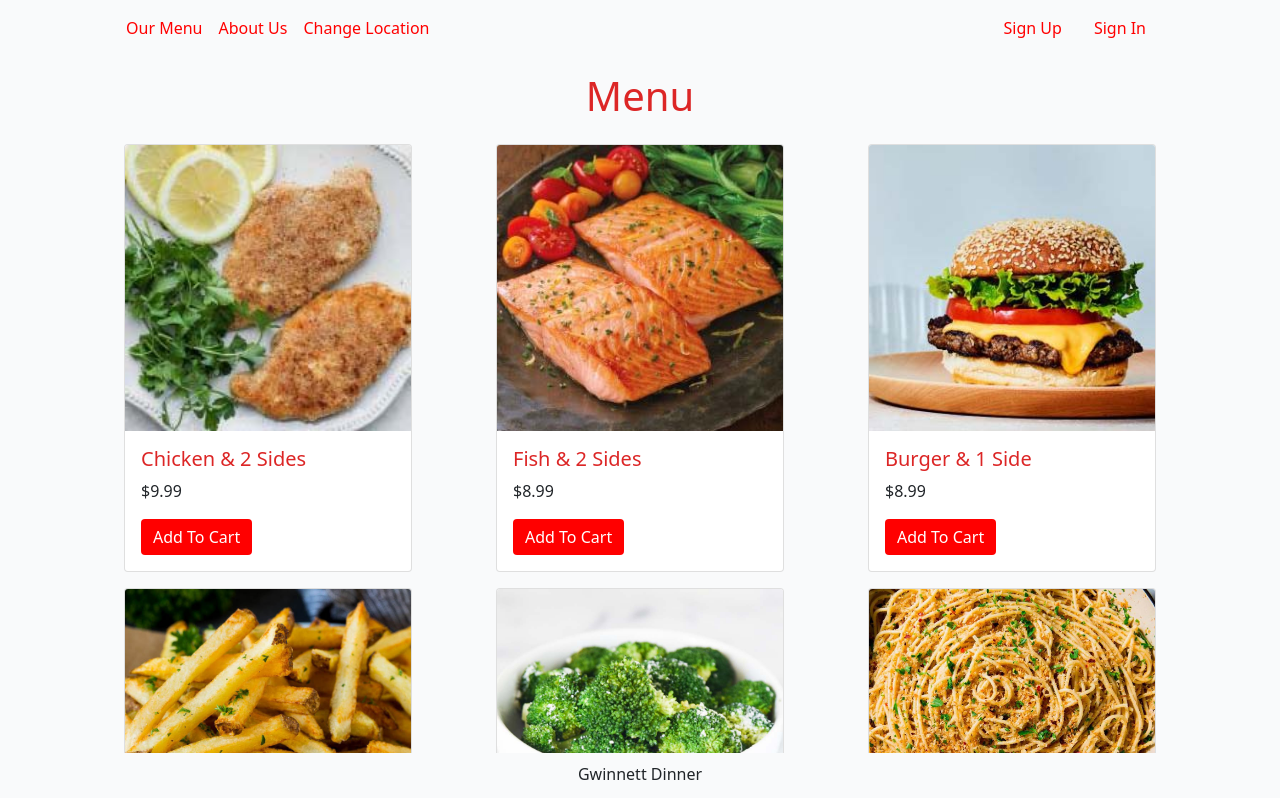
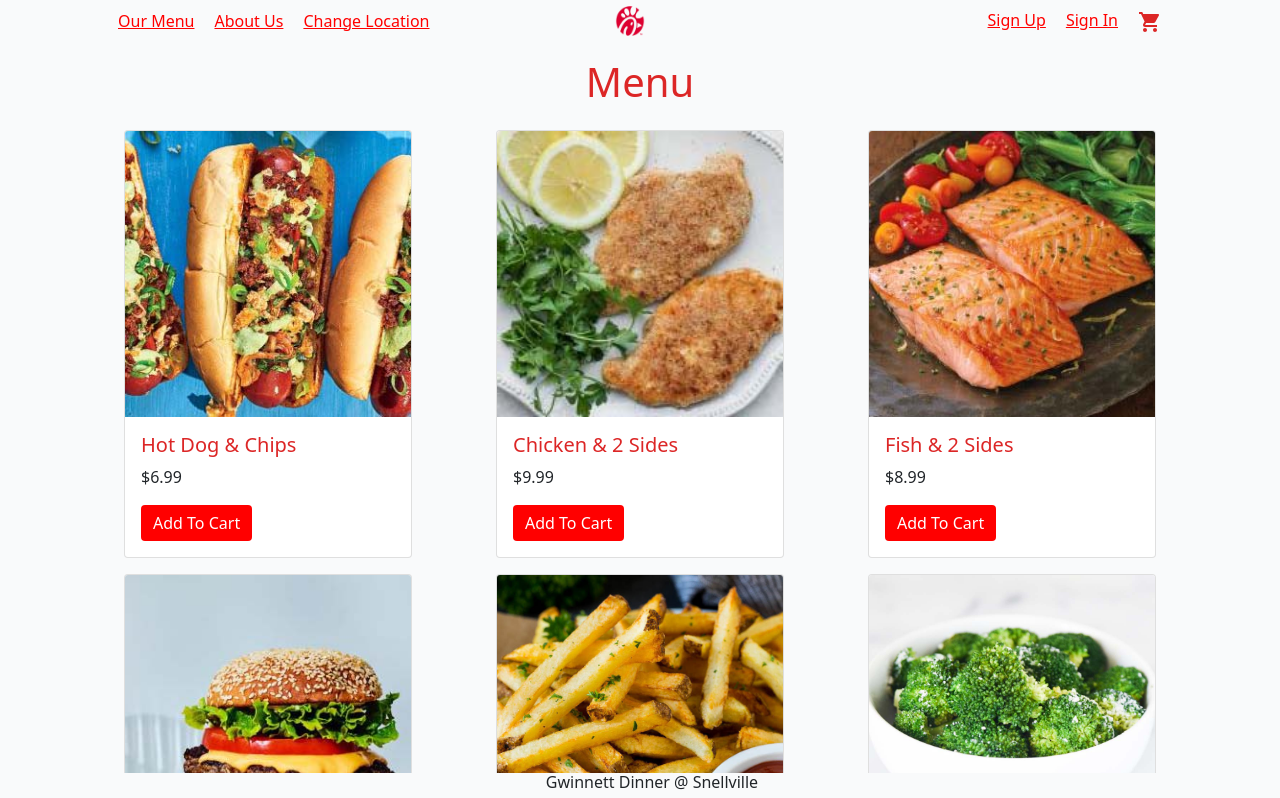
Before and after one commit to nsikan-na/Gwinnett_Dinner-v2, a Next.js app: page / in a window 1280 px wide. Before the commit this address had no page. Shown: the top 798 px of the page. Built offline with nearby package versions, Linux system fonts and the light colour scheme.

Commit message:
moved cart to nav && add to cart routes to cart

```diff
--- a/components/Footer.js
+++ b/components/Footer.js
@@ -9,29 +9,8 @@ export default function Footer() {
   const { location, runningTotal, cart, setCartModule } = useContext(Context);
   const router = useRouter();
   return (
-    <Container className="text-center sticky bottom-0 bg-gray-50 py-2">
-      {cart.length !== 0 ? (
-        <div className="flex justify-center items-center space-x-10">
-          <h5>Total-${runningTotal}</h5>
-          <Button
-            style={{ backgroundColor: "red", border: "0px" }}
-            href="#"
-            onClick={(e) => {
-              e.preventDefault();
-              // setCartModule(true);
-              router.push("/cart");
-            }}
-          >
-           <ShoppingCartIcon/>
-          </Button>
-        </div>
-      ) : (
-        <div className="mt-1">
-          <h6 className="">
-            Gwinnett Dinner {location ? `@ ${location}` : ""}
-          </h6>
-        </div>
-      )}
+    <Container className="text-center fixed bottom-0 bg-gray-50">
+      <h6 className="">Gwinnett Dinner {location ? `@ ${location}` : ""}</h6>
     </Container>
   );
 }
--- a/components/Menu.js
+++ b/components/Menu.js
@@ -170,7 +170,7 @@ export default function Menu() {
   const { location } = useContext(Context);
 
   return (
-    <Container className="">
+    <Container className="pb-5">
       {/* <Image
         src={`/images/logo.png`}
         width="200%"
--- a/components/NavBar.js
+++ b/components/NavBar.js
@@ -7,6 +7,8 @@ import "bootstrap/dist/css/bootstrap.min.css";
 import { Context } from "../context";
 import AlertSuccess from "./AlertSuccess";
 import MenuIcon from "@mui/icons-material/Menu";
+import ShoppingCartIcon from "@mui/icons-material/ShoppingCart";
+import Image from "next/image";
 export default function NavBar() {
   const router = useRouter();
   const {
@@ -19,32 +21,48 @@ export default function NavBar() {
   } = useContext(Context);
   return (
     <>
-      <Container className="sticky bg-gray-50 top-0 z-50 mx-auto lg:hidden">
+      <Container className="sticky bg-gray-50 top-0 z-50 mx-auto lg:hidden flex justify-between ">
         <MenuIcon
-          className="scale-125 my-3 text-red-600 cursor-pointer link"
+          className="scale-125  text-red-600 cursor-pointer link my-3"
           onClick={() => {
             router.push("/nav");
           }}
         />
+        <Image
+          src="/images/cfa.png"
+          width="100%"
+          height="10%"
+          alt="logo"
+          className="scale-50 cursor-pointer"
+          onClick={() => {
+            router.push("/");
+          }}
+        />
+        <div className="my-3">
+          <ShoppingCartIcon
+            className="text-red-600 cursor-pointer"
+            onClick={() => {
+              router.push("/cart");
+            }}
+          />
+        </div>
       </Container>
       <Container className="sticky top-0 z-50 mx-auto  ">
-        <Container className="bg-gray-50 hidden lg:block">
-          <Navbar expand="lg" className=" w-full ">
-            <Container>
-              <Navbar.Toggle aria-controls="basic-navbar-nav" className="" />
-              <Navbar.Collapse id="basic-navbar-nav">
-                <Nav className="">
-                  <Nav.Link
+        <Container className="bg-gray-50 hidden lg:block py-2">
+          <Container className="flex items-center justify-between">
+            <div className="space-x-5 z-20">
+              <a
                 style={{ color: "red" }}
                 href="#"
                 onClick={(e) => {
                   e.preventDefault();
                   router.push("/");
                 }}
+                className="cursor-pointer"
               >
                 Our Menu
-                  </Nav.Link>
-                  <Nav.Link
+              </a>
+              <a
                 style={{ color: "red" }}
                 href="#"
                 onClick={(e) => {
@@ -53,8 +71,8 @@ export default function NavBar() {
                 }}
               >
                 About Us
-                  </Nav.Link>
-                  <Nav.Link
+              </a>
+              <a
                 style={{ color: "red" }}
                 href="#"
                 onClick={() => {
@@ -63,12 +81,24 @@ export default function NavBar() {
                 }}
               >
                 Change Location
-                  </Nav.Link>
-                </Nav>
-              </Navbar.Collapse>
+              </a>
+            </div>
+            <div className="absolute flex w-11/12 justify-center ">
+              <Image
+                src="/images/cfa.png"
+                width="100%"
+                height="60%"
+                alt="logo"
+                className="scale-50 z-20 cursor-pointer"
+                onClick={() => {
+                  router.push("/");
+                }}
+              />
+            </div>
+            <div className="space-x-5 z-20">
               {!username ? (
                 <>
-                  <Nav.Link
+                  <a
                     style={{ color: "red" }}
                     href="#"
                     onClick={(e) => {
@@ -77,8 +107,8 @@ export default function NavBar() {
                     }}
                   >
                     Sign Up
-                  </Nav.Link>
-                  <Nav.Link
+                  </a>
+                  <a
                     style={{ color: "red" }}
                     href="#"
                     onClick={(e) => {
@@ -87,21 +117,21 @@ export default function NavBar() {
                     }}
                   >
                     Sign In
-                  </Nav.Link>
+                  </a>
                 </>
               ) : (
                 <>
-                  <Nav.Link
+                  <a
                     href="#"
                     style={{ color: "black" }}
                     onClick={(e) => {
                       e.preventDefault();
                     }}
-                    className="mr-4"
+                    className=""
                   >
                     Welcome {username}!
-                  </Nav.Link>
-                  <Nav.Link
+                  </a>
+                  <a
                     className=""
                     style={{ color: "red" }}
                     href="#"
@@ -112,10 +142,16 @@ export default function NavBar() {
                     }}
                   >
                     Sign Out
-                  </Nav.Link>{" "}
+                  </a>
                 </>
               )}
-
+              <ShoppingCartIcon
+                className="text-red-600 cursor-pointer"
+                onClick={() => {
+                  router.push("/cart");
+                }}
+              />
+            </div>
             {/* {!username ? (
                 <></>
               ) : (
@@ -130,7 +166,6 @@ export default function NavBar() {
                 </p>
               )} */}
           </Container>
-          </Navbar>
         </Container>
         {alertText ? (
           <>
@@ -141,7 +176,6 @@ export default function NavBar() {
         ) : (
           ""
         )}
-
       </Container>
     </>
   );
--- a/pages/_app.js
+++ b/pages/_app.js
@@ -6,8 +6,8 @@ import { useRouter } from "next/router";
 function MyApp({ Component, pageProps }) {
   const router = useRouter();
 
-  const [location, setLocation] = useState("");
-  // const [location, setLocation] = useState("Snellville");
+  // const [location, setLocation] = useState("");
+  const [location, setLocation] = useState("Snellville");
 
   const [cart, setCart] = useState([]);
   const [runningTotal, setRunningTotal] = useState(0);
--- a/pages/card-payment.js
+++ b/pages/card-payment.js
@@ -25,7 +25,7 @@ export default function CardPayment() {
         }}
       >
         <Modal.Header closeButton>
-          <Modal.Title >Card Payment-${runningTotal}</Modal.Title>
+          <Modal.Title>Card Payment-${runningTotal}</Modal.Title>
         </Modal.Header>
         <Modal.Body>
           <Form
@@ -61,7 +61,7 @@ export default function CardPayment() {
               <Form.Control type="text" name="name" />
             </Form.Group>
             <Button
-                  style={{ backgroundColor: "red", border: "0px" }}
+              style={{ backgroundColor: "red", border: "0px" }}
               className="mt-3"
               onClick={() => {
                 router.push("/review-order");
@@ -73,7 +73,6 @@ export default function CardPayment() {
         </Modal.Body>
       </Modal>
       <LandingPage />
-
     </>
   );
 }
--- a/pages/cart.js
+++ b/pages/cart.js
@@ -11,7 +11,7 @@ import CloseIcon from "@mui/icons-material/Close";
 import AddIcon from "@mui/icons-material/Add";
 import RemoveIcon from "@mui/icons-material/Remove";
 import LandingPage from "../components/LandingPage";
-
+import Link from "next/link";
 export default function Cart() {
   const router = useRouter();
   const { cart, runningTotal, setCart, username } = useContext(Context);
@@ -29,8 +29,8 @@ export default function Cart() {
         size="xl"
       >
         <Modal.Header className="" closeButton>
-          <Modal.Title >
-            <h1 >Shopping Cart-${runningTotal} </h1>
+          <Modal.Title>
+            <h1>Shopping Cart-${runningTotal} </h1>
             {cart.length !== 0 ? (
               <h5 className="text-red-600">
                 {cart.length > 1
@@ -180,10 +180,21 @@ export default function Cart() {
                   );
                 })}
               </Container>
-
+              <Container className="flex justify-between items-center">
+                <a
+                  href="#"
+                  onClick={(e) => {
+                    e.preventDefault();
+                    router.push("/");
+                  }}
+                  className="link text-red-600"
+                  style={{ color: "red" }}
+                >
+                  Back
+                </a>
                 <Button
                   style={{ backgroundColor: "red", border: "0px" }}
-                className="mt-3"
+                  className="mt-2"
                   variant="primary"
                   onClick={() => {
                     if (!username) {
@@ -197,6 +208,7 @@ export default function Cart() {
                   Proceed to Checkout
                 </Button>
               </Container>
+            </Container>
           )}
         </Modal.Body>
       </Modal>
--- a/pages/menu/[menuItem].js
+++ b/pages/menu/[menuItem].js
@@ -145,7 +145,7 @@ const menuItems = [
 ];
 
 export default function MenuItems({ menuItems }) {
-  const { cart, setCart, setAlertText, setAlertLink } = useContext(Context);
+  const { cart, setCart } = useContext(Context);
   const router = useRouter();
   const index = menuItems.findIndex((item) => {
     return item.title == router.query.menuItem;
@@ -337,16 +337,7 @@ export default function MenuItems({ menuItems }) {
                       }
                     }
                   }
-                  router.push(`/#${title}`);
-
-                  setAlertText(
-                    `${variant ? variant : ""} ${
-                      title.split("&")[0]
-                    }  w/ ${sideItems
-                      .toString()
-                      .replace(",", " & ")} Added to Cart!`
-                  );
-                  setAlertLink(true);
+                  router.push(`/cart`);
                 }}
               >
                 {variants ? (
@@ -407,11 +398,7 @@ export default function MenuItems({ menuItems }) {
                         />
                       </td>
                       <td>
-                        <Form.Label
-                          htmlFor="Fries"
-                          className="cursor-pointer"
-
-                        >
+                        <Form.Label htmlFor="Fries" className="cursor-pointer">
                           Fries
                         </Form.Label>
                       </td>
@@ -429,7 +416,6 @@ export default function MenuItems({ menuItems }) {
                         <Form.Label
                           htmlFor="Broccoli"
                           className="cursor-pointer"
-
                         >
                           Broccoli
                         </Form.Label>
@@ -449,7 +435,6 @@ export default function MenuItems({ menuItems }) {
                         <Form.Label
                           htmlFor="Garlic Pasta & Bread"
                           className="cursor-pointer"
-
                         >
                           Pasta & Bread
                         </Form.Label>
@@ -491,7 +476,7 @@ export default function MenuItems({ menuItems }) {
                         quantity,
                       },
                     ]);
-                    router.push(`/#${title}`);
+                    router.push(`/cart`);
                   }
                   if (cart.length != 0) {
                     if (
@@ -519,10 +504,7 @@ export default function MenuItems({ menuItems }) {
                       ]);
                     }
                   }
-                  router.push(`/#${title}`);
-
-                  setAlertText(`${title} Added to Cart!`);
-                  setAlertLink(true);
+                  router.push(`/cart`);
                 }}
               >
                 Add to Cart
@@ -574,9 +556,7 @@ export default function MenuItems({ menuItems }) {
                     ]);
                   }
                 }
-                router.push(`/#${title}`);
-                setAlertText(`${title} Added to Cart!`);
-                setAlertLink(true);
+                router.push(`/cart`);
               }}
             >
               Add to Cart
--- a/pages/nav.js
+++ b/pages/nav.js
@@ -3,10 +3,9 @@ import { useRouter } from "next/router";
 import Modal from "react-bootstrap/Modal";
 import Link from "next/link";
 import { Context } from "../context";
-import Navbar from "react-bootstrap/Navbar";
 import CloseIcon from "@mui/icons-material/Close";
-import Nav from "react-bootstrap/Nav";
 import Container from "react-bootstrap/Container";
+import Image from "next/image";
 export default function MobileNav() {
   const router = useRouter();
   const { username, setUsername, setAlertText } = useContext(Context);
@@ -14,15 +13,28 @@ export default function MobileNav() {
     <Container>
       <Modal show={true} fullscreen={true} onHide={() => router.push("/")}>
         <Modal.Header className="pt-2 mb-1 ">
-          <Modal.Title>
+          <Modal.Title className="w-full">
+            <div className="flex justify-between content-center ">
               <CloseIcon
-              className="text-red-600 cursor-pointer link ml-4"
+                className="text-red-600 cursor-pointer link scale-125 mt-2"
                 onClick={() => router.push("/")}
               />
-
+              <Image
+                src="/images/cfa.png"
+                width="70%"
+                height="40%"
+                alt="logo"
+                className="scale-75 "
+                onClick={() => {
+                  router.push("/");
+                }}
+              />
+              <div></div>
+            </div>
           </Modal.Title>
         </Modal.Header>
-        <Modal.Body className="pl-4"> <Nav className=" flex flex-col pt-4 space-y-14 pb-10">
+        <Modal.Body className="pl-4">
+          <div className=" flex flex-col pt-4 space-y-14 pb-10">
             <Link href="/" passHref>
               <div className="text-red-600 text-2xl font-semibold cursor-pointer link">
                 Our Menu
@@ -33,7 +45,8 @@ export default function MobileNav() {
                 About Us
               </div>
             </Link>
-              <Link passHref
+            <Link
+              passHref
               href="/location"
               onClick={() => {
                 router.push("/location");
@@ -45,9 +58,16 @@ export default function MobileNav() {
                 Change Location
               </div>
             </Link>
-            </Nav>
-            <div className=' bg-gray-200 mb-4' style={{paddingTop:'1px'}}></div>
-          <Nav className={`${!username ? "flex space-x-14" : "flex flex-col space-y-4"}`}>
+          </div>
+          <div
+            className=" bg-gray-200 mb-4"
+            style={{ paddingTop: "1px" }}
+          ></div>
+          <div
+            className={`${
+              !username ? "flex space-x-14" : "flex flex-col space-y-4"
+            }`}
+          >
             {!username ? (
               <>
                 <Link href="/sign-up" passHref>
@@ -63,13 +83,12 @@ export default function MobileNav() {
               </>
             ) : (
               <>
-
                 <div
                   className="text-red-600 text-2xl font-semibold cursor-pointer link"
                   href="#"
                   onClick={(e) => {
                     e.preventDefault();
-                    router.push('/')
+                    router.push("/");
                     setUsername("");
                     setAlertText(`You have signed out!`);
                   }}
@@ -78,7 +97,7 @@ export default function MobileNav() {
                 </div>
               </>
             )}
-          </Nav>
+          </div>
         </Modal.Body>
       </Modal>
     </Container>
```
Also changed, not shown: public/images/cfa.png (added). Lines whose indentation alone changed are shown as unchanged.
